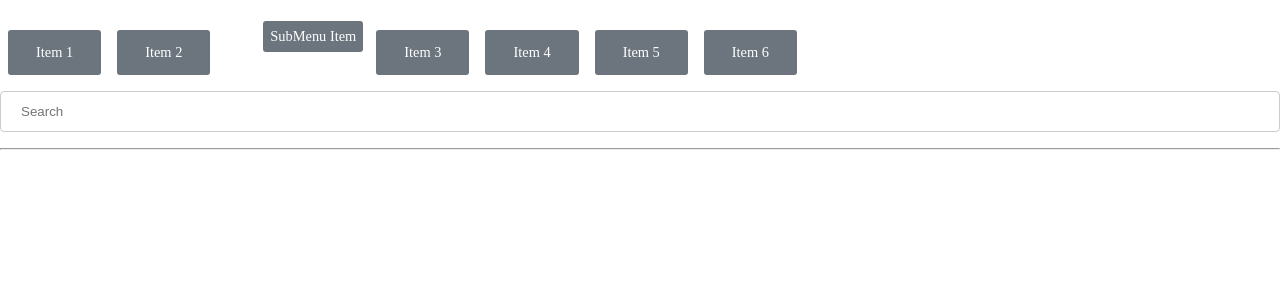
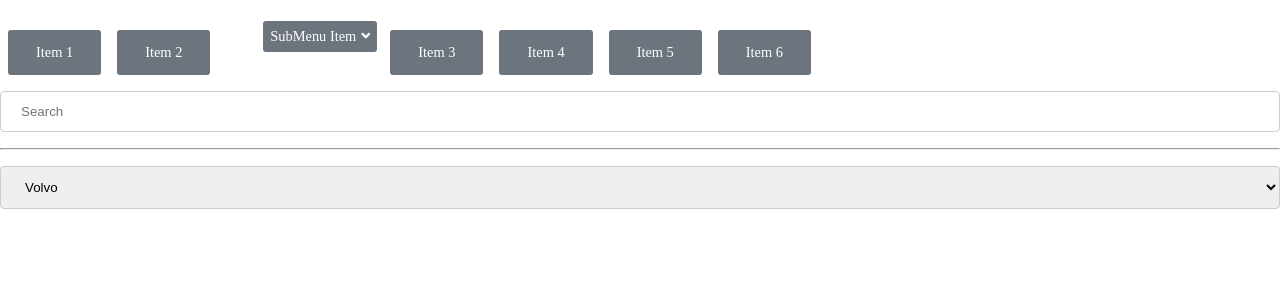
Before and after one commit to Habib97SE/simple-react-system, a React (Create React App) app: page / in a window 1280 px wide. Shown: the top 300 px of the page. Built offline with nearby package versions, Linux system fonts and the light colour scheme.

Commit message:
Added Select

```diff
--- a/public/index.html
+++ b/public/index.html
@@ -8,6 +8,7 @@
   <meta name="theme-color" content="#000000" />
   <meta name="description" content="Web site created using create-react-app" />
   <link rel="apple-touch-icon" href="%PUBLIC_URL%/logo192.png" />
+  <link rel="stylesheet" href="https://cdnjs.cloudflare.com/ajax/libs/font-awesome/5.15.3/css/all.min.css">
   <!--
       manifest.json provides metadata used when your web app is installed on a
       user's mobile device or desktop. See https://developers.google.com/web/fundamentals/web-app-manifest/
--- a/src/App.css
+++ b/src/App.css
@@ -15,6 +15,10 @@ main {
     text-align: center;
     vertical-align: center;
     line-height: 100vh
+}
+
+.icon {
+    margin-left: 5px;
 }
 
 .left {
@@ -201,7 +205,7 @@ main {
 
 /* Forms */
 input[type="text"],
-input[type="password"] {
+input[type="password"], select {
     width: 100%;
     padding: 12px 20px;
     margin: 8px 0;
--- a/src/App.js
+++ b/src/App.js
@@ -2,8 +2,10 @@ import React from "react";
 import "./App.css";
 import Navigation from "./components/Navigation/Navigation";
 import TextField from "./components/Forms/TextField";
+import Select from './components/Forms/Select';
 
 function App() {
+  let options = ["Volvo", "Apple"]
   let navItems = [
     { hasSubMenu: false, link: "https://www.google.com", text: "Item 1" },
     { hasSubMenu: false, link: "https://www.bing.com", text: "Item 2" },
@@ -25,8 +27,8 @@ function App() {
       <Navigation items={navItems} cssClass="btn btn-secondary" />
 
       <TextField type="text" placeholder="Search" />
-
       <hr />
+      <Select name="cars" options={options} />
     </>
   );
 }
--- /dev/null
+++ b/src/components/Forms/Select.jsx
@@ -0,0 +1,16 @@
+import React from 'react';
+
+export default function Select(props)
+{
+    return (
+        <>
+            <select name={props.name}>
+                {
+                    props.options.map( (value, index) => (
+                        <option key={index} value={value}> {value}</option>
+                    ))
+                }
+            </select>
+        </>
+    );
+}
--- a/src/components/Navigation/SubMenu.jsx
+++ b/src/components/Navigation/SubMenu.jsx
@@ -7,14 +7,17 @@ export default function SubMenu(props) {
         {
           <li className="btn btn-secondary subnav">
             {props.item.text}
+            <i className="fas fa-angle-down icon"></i>
             <ul className="subnav-content">
-              {props.item.subMenuItems.map((subValue, subIndex) => (
+              {
+              props.item.subMenuItems.map((subValue, subIndex) => (
                 <a href={subValue.link}>
                   <li key={subIndex} className="btn btn-secondary">
                     {subValue.text}
                   </li>
                 </a>
-              ))}
+              ))
+              }
             </ul>
           </li>
         }
@@ -22,15 +25,3 @@ export default function SubMenu(props) {
     </nav>
   );
 }
-
-
-
-/**
- * props.item.map((value, index) => (
-          <li key={index} className="subnav">
-            {" "}
-            {value.text}
-
-          </li>
-        ))
- */
```
Also changed, not shown: src/components/Navigation/Navigation.jsx (+0 -14 lines).
